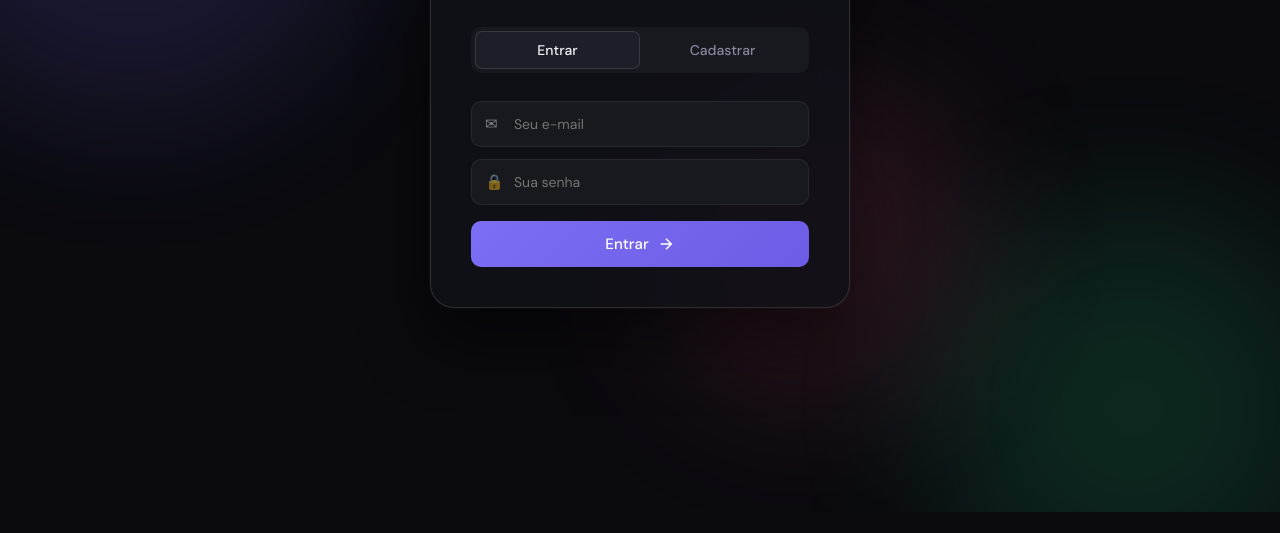
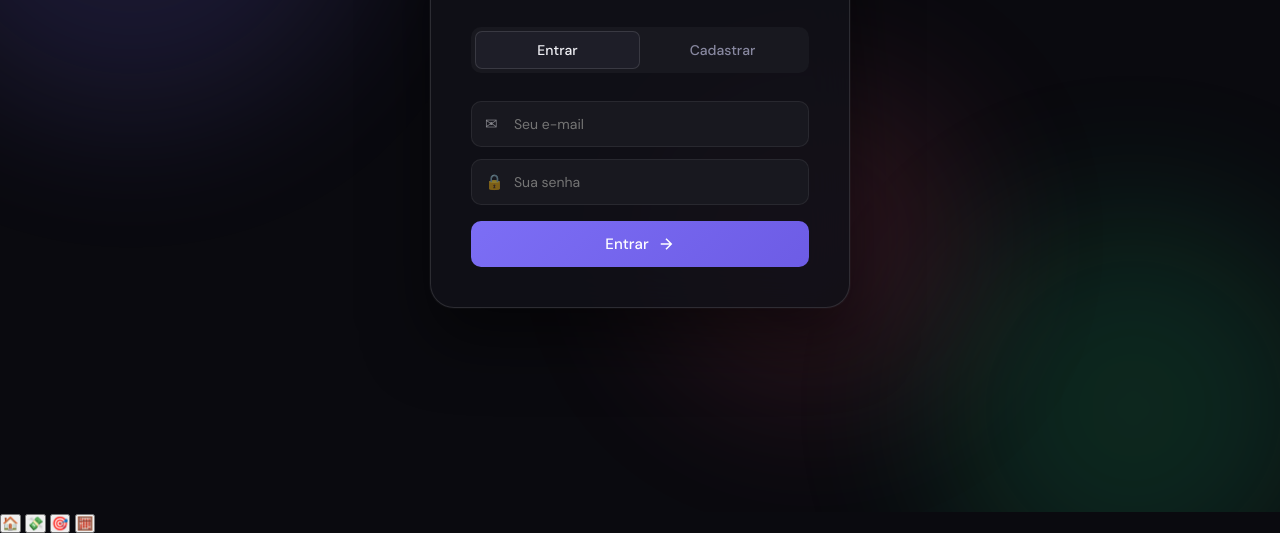
Before and after one commit to oliveirarocha1221-cloud/finan-as, a plain HTML site: page index.html in a window 1280 px wide. Shown: the part 288-821 px from the top of the page. Before the commit the page ends 800 px from the top, so only its background shows below. Drawn offline with nearby package versions, Linux system fonts and the light colour scheme.

Commit message:
Update index.html

```diff
--- a/index.html
+++ b/index.html
@@ -265,5 +265,11 @@
 
 <div id="toast" class="toast"></div>
 <script src="app.js"></script>
+<nav class="bottom-nav">
+  <button onclick="showPage('dashboard')">🏠</button>
+  <button onclick="showPage('transactions')">💸</button>
+  <button onclick="showPage('goals')">🎯</button>
+  <button onclick="showPage('simulations')">🧮</button>
+</nav>
 </body>
 </html>
```
